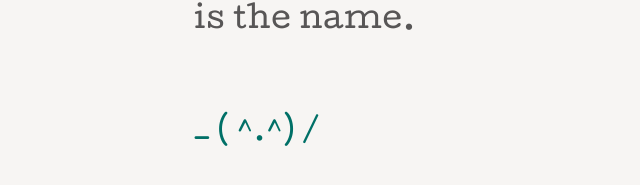
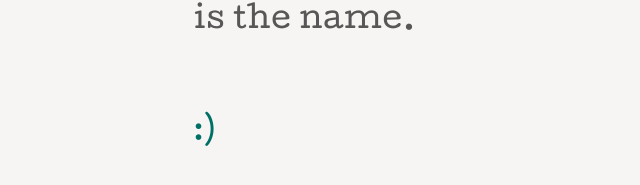
Before and after one commit to mathiascode/mathias.is, a Jekyll site: the page built from index.html, in a window 1280 px wide. Shown: the part 496-681 px from the top of the page, without its empty margins (6-646 px from the left). Built offline with Jekyll 4.4.1, drawn with Linux system fonts in a browser that asks for light colours.

Commit message:
Change emoji

```diff
--- a/index.html
+++ b/index.html
@@ -12,5 +12,5 @@ layout: default
 	is the name.
 </p>
 <span>
-	_ ( ^.^) /
+	:)
 </span>
```
